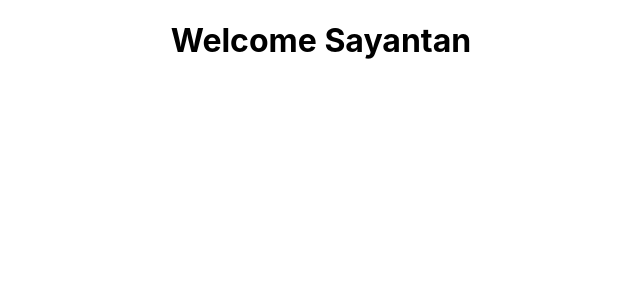
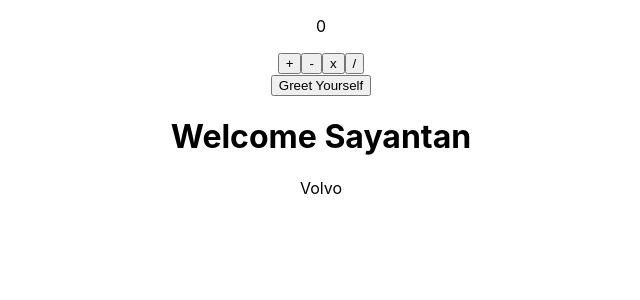
Before and after one commit to sayantan-paul-007/react-practice-codes, a React (Create React App) app: page / in a window 1280 px wide. Shown: the top 300 px of the page, without its empty margins (319-959 px from the left). Built offline with nearby package versions, Linux system fonts and the light colour scheme.

Commit message:
24.03.2023 Update 1

```diff
--- a/src/App.js
+++ b/src/App.js
@@ -4,6 +4,7 @@ import Practice10 from './pages/Practice10';
 import Practice11 from './pages/Practice11';
 import Practice12 from './pages/Practice12';
 import Practice13 from './pages/Practice13';
+import Practice14 from './pages/Practice14';
 import Practice2 from './pages/Practice2'
 import Practice3 from './pages/Practice3';
 import Practice4 from './pages/Practice4';
@@ -16,21 +17,22 @@ function App() {
   // In order to see each components individually, uncomment the desired one to view in particular
   return (
     <div className="App">
-     {/* <Practice1 />
-     <Practice2 />
-     <Practice3 />
-     <Practice4 num='121'>
+     {/* <Practice1 /> */}
+     {/* <Practice2 /> */}
+     {/* <Practice3 /> */}
+     {/* <Practice4 num='121'>
       This is a paragraph of the Practice test files
-     </Practice4>
-     <Practice5 num= '9555' />
-     <Practice6 />
+     </Practice4> */}
+     {/* <Practice5 num= '9555' /> */}
+     {/* <Practice6 /> */}
      <Practice7 />
-     <Practice8 name='Sayantan' surname="Paul" />
-     <Practice9/>
-     <Practice10/> */}
+     {/* <Practice8 name='Sayantan' surname="Paul" /> */}
+     {/* <Practice9/> */}
+     {/* <Practice10/> */}
      {/* <Practice11/> */}
-    {/* <Practice12/> */}
+    <Practice12/>
     <Practice13/>
+    <Practice14/>
     </div>
   );
 }
--- a/src/pages/Practice10.jsx
+++ b/src/pages/Practice10.jsx
@@ -10,5 +10,5 @@ Click here
     )
   }
 }
-
+// The differnce between Practice10 and Practice11 is that both have been called using this keyword with reference to the variable name (without parenthesis) and in Practice10, the event function is called without constructor whereas in Practice11, the event function is called within constructor so, bind method is a necessary thing to implement or else things won't work properly
 export default Practice10
--- /dev/null
+++ b/src/pages/Practice14.jsx
@@ -0,0 +1,12 @@
+import React from 'react'
+
+function Practice14() {
+    const cars = ['Volvo', 'Maserati', 'Ferari','Lamborghini','Mini' ]
+  return (
+    <div><h2>
+
+        </h2>{cars[0]}</div>
+  )
+}
+
+export default Practice14
```
